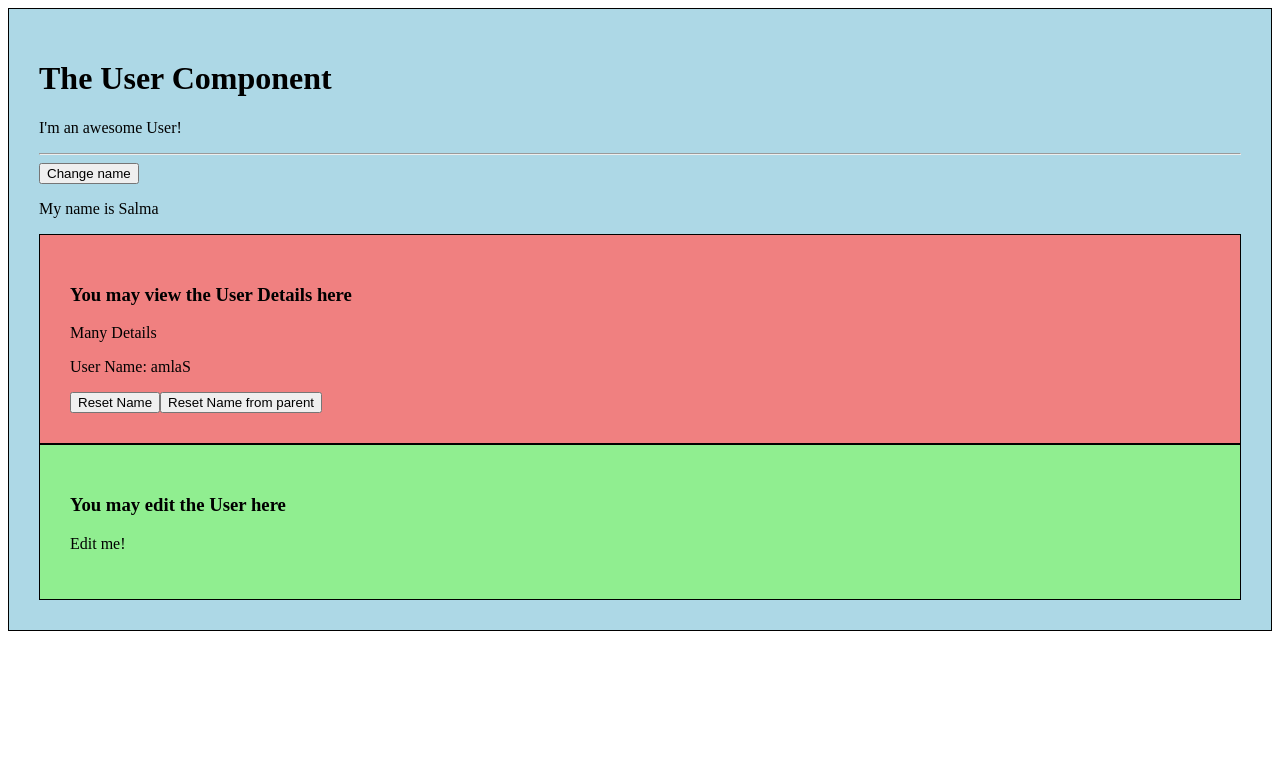
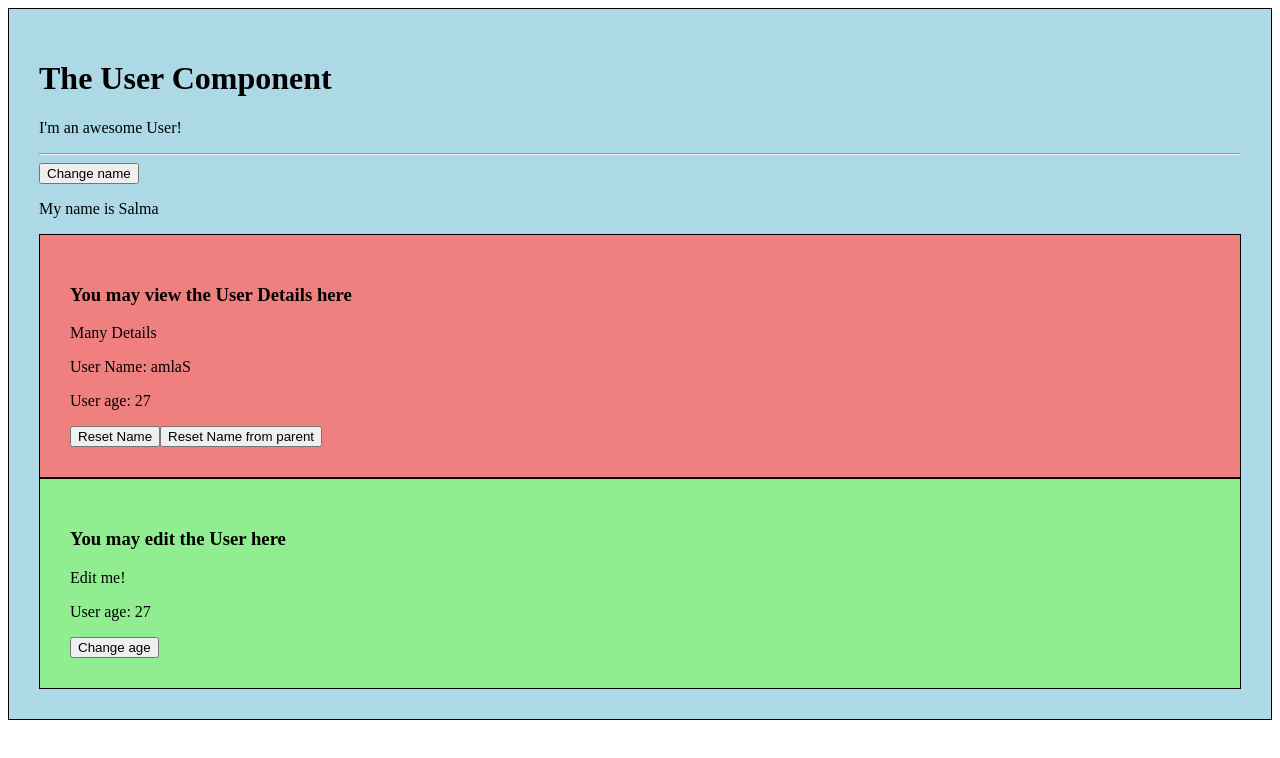
Before and after one commit to salmabenhadjali/learning-path, a Vue app: page / in a window 1280 px wide. Shown: the top 758 px of the page. Built offline with nearby package versions, Linux system fonts and the light colour scheme.

Commit message:
feat: communication between children components

```diff
--- a/src/components/User/User.vue
+++ b/src/components/User/User.vue
@@ -11,10 +11,11 @@
           :userName="name"
           @resetUserName="name = $event"
           :resetFn="resetName"
+          :userAge="age"
         ></app-user-detail>
       </div>
       <div class="col-xs-12 col-sm-6">
-        <app-user-edit></app-user-edit>
+        <app-user-edit :userAge="age" :changeAge="changeAge"></app-user-edit>
       </div>
     </div>
   </div>
@@ -28,6 +29,7 @@ export default {
   data() {
     return {
       name: 'Salma',
+      age: 27,
     }
   },
   methods: {
@@ -36,6 +38,9 @@ export default {
     },
     resetName() {
       this.name = 'Max1'
+    },
+    changeAge() {
+      this.age = 30
     },
   },
   components: {
--- a/src/components/User/UserDetail.vue
+++ b/src/components/User/UserDetail.vue
@@ -3,6 +3,7 @@
     <h3>You may view the User Details here</h3>
     <p>Many Details</p>
     <p>User Name: {{ switchName() }}</p>
+    <p>User age: {{ userAge }}</p>
     <button @click="resetName">Reset Name</button>
     <button @click="resetFn">Reset Name from parent</button>
   </div>
@@ -17,6 +18,7 @@ export default {
       default: 'Max ',
     },
     resetFn: Function,
+    userAge: Number,
   },
   methods: {
     switchName() {
--- a/src/components/User/UserEdit.vue
+++ b/src/components/User/UserEdit.vue
@@ -2,10 +2,19 @@
   <div class="component">
     <h3>You may edit the User here</h3>
     <p>Edit me!</p>
+    <p>User age: {{ userAge }}</p>
+    <button @click="changeAge">Change age</button>
   </div>
 </template>
 
-<script></script>
+<script>
+export default {
+  props: {
+    userAge: Number,
+    changeAge: Function,
+  },
+}
+</script>
 
 <style scoped>
 div {
```
